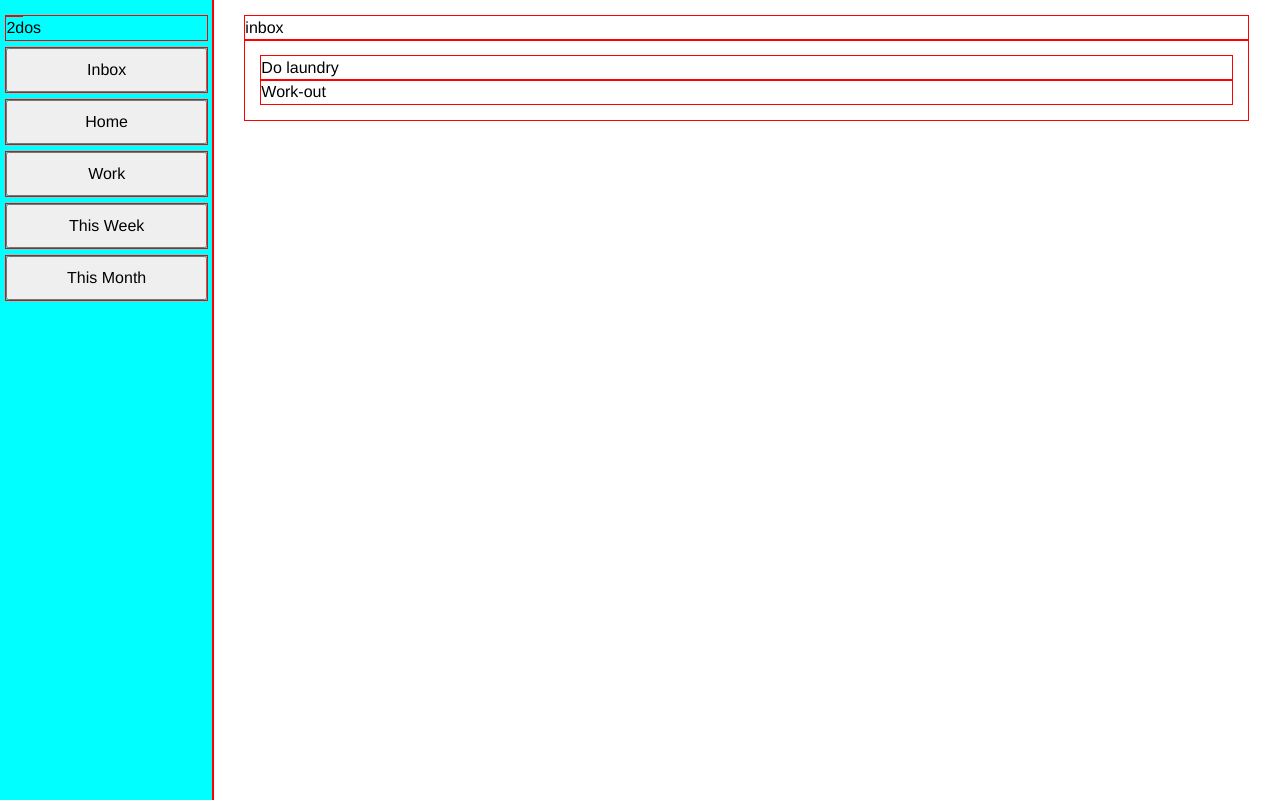
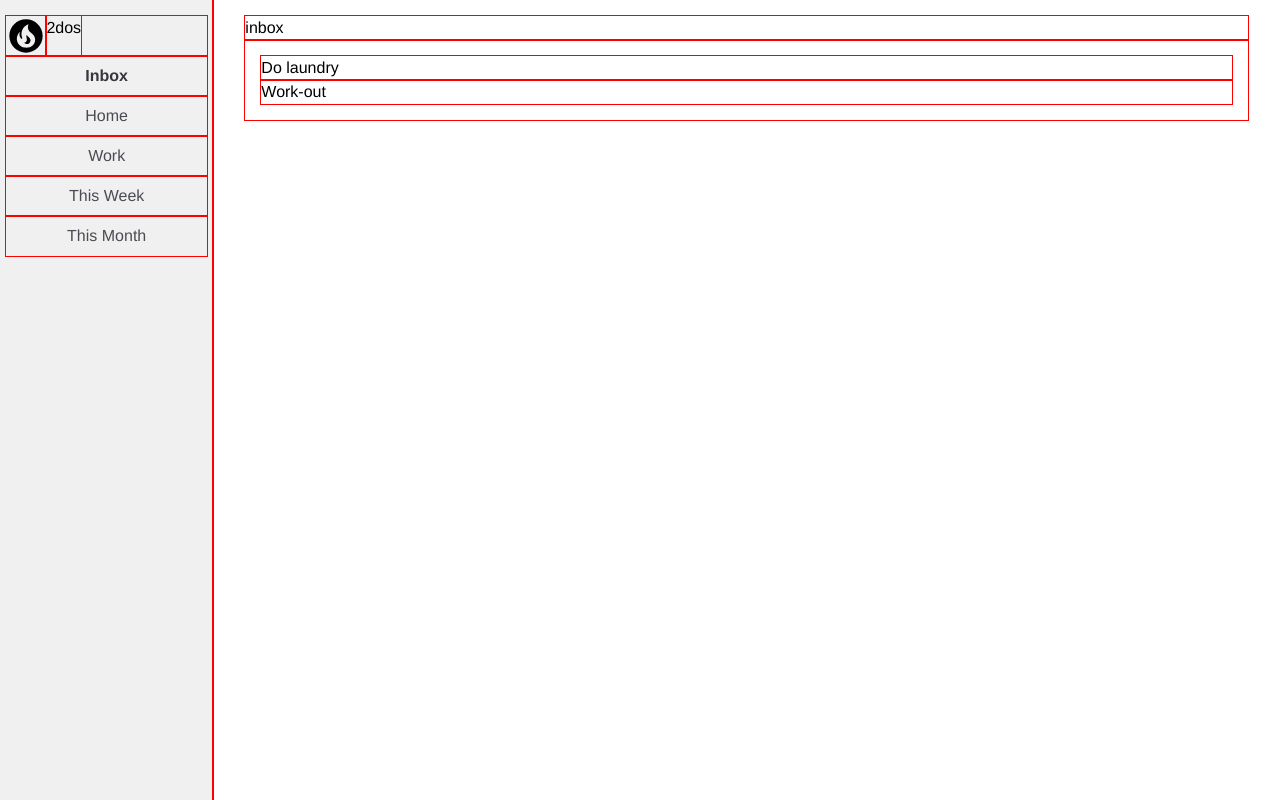
Before and after one commit to kdrbdi/todolist, a website built with webpack: page src/template.html in a window 1280 px wide. Both pictures are taken after a click on the button "Inbox". Built offline with nearby package versions, Linux system fonts and the light colour scheme.

Commit message:
Add current tab style handling

```diff
--- a/src/index.js
+++ b/src/index.js
@@ -154,6 +154,11 @@ const task4 = new Task("Do Y");
 home.addTask(task3);
 home.addTask(task4);
 
+const task5 = new Task("Do A");
+const task6 = new Task("Do B");
+work.addTask(task5);
+work.addTask(task6);
+
 const displaySidebar = (() => {
   const sidebar = new Sidebar();
   sidebar.createLogo();
@@ -165,9 +170,20 @@ const displaySidebar = (() => {
 // inboxView.displayProject();
 
 document.querySelector("#sidebar").addEventListener("click", (e) => {
-  const project = projects
-    .getProjects()
-    .filter((item) => item.id == e.target.getAttribute("data-attribute"));
-  const view = new ProjectView(...project);
-  view.displayProject();
+  if (e.target.classList.contains("project-title")) {
+    // Mark tab as active (for styling) and remove class from
+    // other buttons
+    const tabs = document.querySelectorAll(".project-title");
+    tabs.forEach((item) => {
+      if (item.classList.contains("current-tab")) {
+        item.classList.toggle("current-tab");
+      }
+    });
+    e.target.classList.toggle("current-tab");
+    const project = projects
+      .getProjects()
+      .filter((item) => item.id == e.target.getAttribute("data-attribute"));
+    const view = new ProjectView(...project);
+    view.displayProject();
+  }
 });
--- a/src/styles.css
+++ b/src/styles.css
@@ -83,6 +83,10 @@ h6 {
 
 :root {
   font-family: "Helvetica", sans-serif;
+  --bg-clr-primary: #dcdcdc6c;
+  --bg-clr-secondary: #f3f2ec;
+  --link-clr-primary: #37353e;
+  --link-clr-secondary: #37353ee3;
 }
 
 body {
@@ -92,22 +96,43 @@ body {
 #sidebar {
   width: 20vw;
   min-height: 100vh;
-  background-color: aqua;
+  background-color: var(--bg-clr-primary);
   padding: 1rem 0.4rem 2rem;
   display: flex;
   flex-direction: column;
-  gap: 0.5rem;
+}
+
+#sidebar button {
+  background: none;
+  color: inherit;
+  border: none;
+  padding: 0;
+  font: inherit;
+  cursor: pointer;
+  outline: inherit;
+}
+#sidebar button.project-title {
+  color: var(--link-clr-secondary);
+  padding: 0.5rem 1rem;
+  text-transform: capitalize;
+}
+
+#sidebar button.project-title:hover,
+#sidebar button.current-tab {
+  color: var(--link-clr-primary);
+  font-weight: 600;
+}
+
+.logo {
+  display: flex;
 }
 
 .icon-logo {
-  width: 1rem;
-  height: auto;
-  background: url("./fire-circle.svg");
-}
-
-#sidebar .project-title {
-  padding: 0.5rem 1rem;
-  text-transform: capitalize;
+  width: 2.5rem;
+  height: 2.5rem;
+  background-image: url("./fire-circle.svg");
+  background-repeat: no-repeat;
+  background-size: contain;
 }
 
 #container {
```
